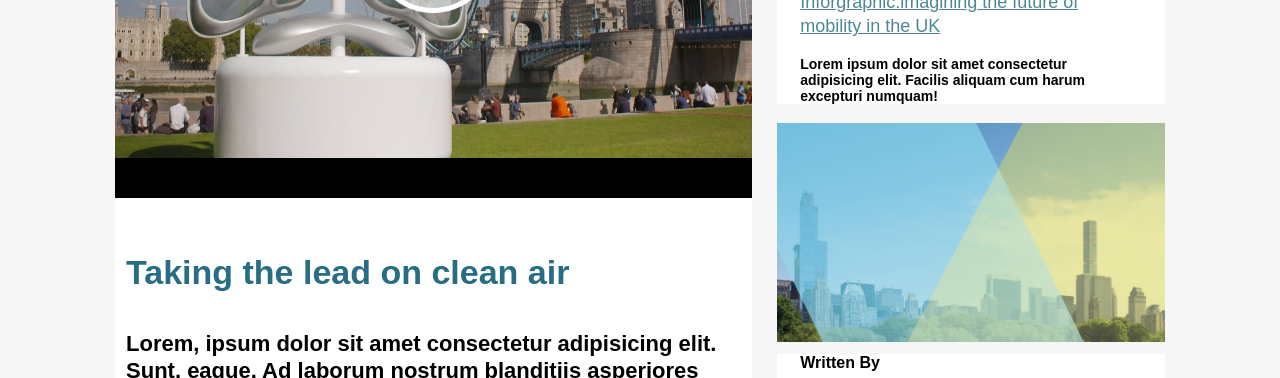
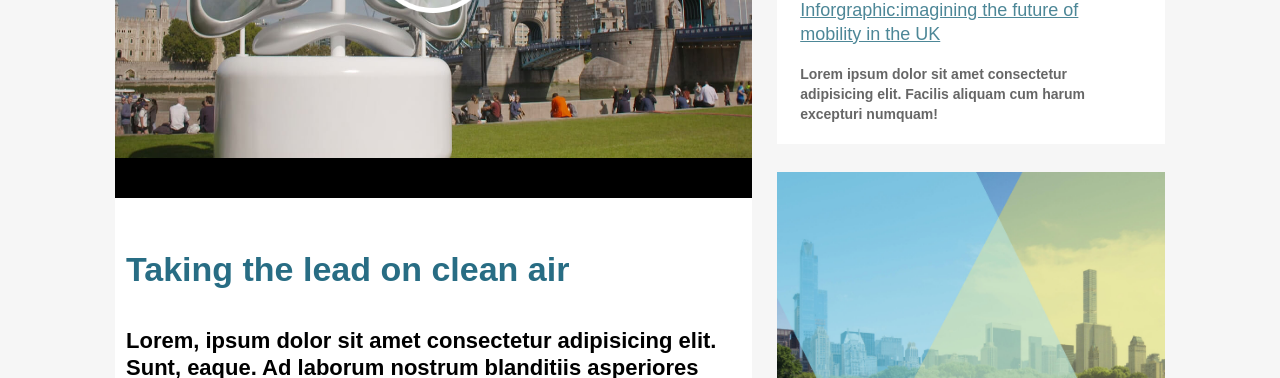
Before and after one commit to saurabh-gaonkar/sasstest, a website: page index.html in a window 1280 px wide. Shown: the part 521-899 px from the top of the page. Drawn offline with Linux system fonts and the light colour scheme.

Commit message:
pixel perfect checking in progress

```diff
--- a/assets/scss/common/_mixins.scss
+++ b/assets/scss/common/_mixins.scss
@@ -20,6 +20,9 @@
 
 @mixin pd_values($tb,$lr) {
     padding: $tb $lr;
+}
+@mixin pd_values4($t,$r,$b,$l) {
+    padding: $t $r $b $l;
 }
 
 @mixin font-icon($icon-code, $icon-size) {
--- a/assets/scss/homepage/_page-content.scss
+++ b/assets/scss/homepage/_page-content.scss
@@ -49,7 +49,7 @@
             }
             h2 {
                 @include pd_values(0,1.8%);
-                @include mg-rule(top,55px);
+                @include mg-rule(top,52px);
                 color: map-get($colors,dark-green);
                 font-size: map-get($font,font-xxxiv);
                 font-weight: bold;
@@ -124,11 +124,13 @@
 
         @at-root
         &__sidebar{
+            @include flex_properties(normal,normal);
+            flex-direction: column;
+            row-gap: 28px;
             @at-root
             &__content {
 
             span {
-                @include mg-rule(top,12px);
                 display: block;
                 font-weight: bold;
             }
@@ -156,13 +158,15 @@
             }
             p {
                 @include mg_values(18px,0,19px,0);
+                color: map-get($colors,faint_black);
                 font-size: map-get($font,font-xiv);
                 font-weight: bold;
+                line-height: 20px;
             }
 
             @at-root
             .page-content-details {
-                @include pd_values(0,6%);
+                @include pd_values4(5%,6%,0.4%,6%);
                 background-color: map-get($colors,primary_color);
             }
 
```
Also changed, not shown: assets/css/style.css.
